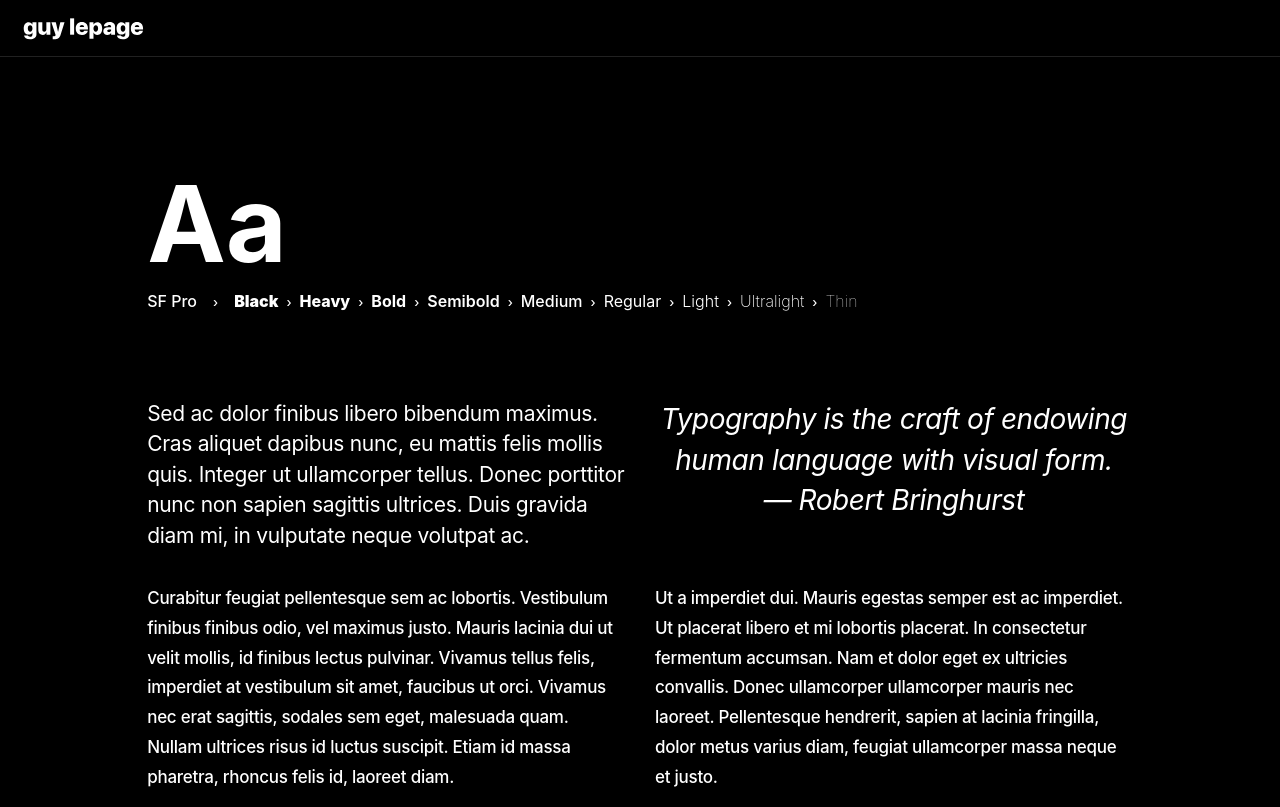
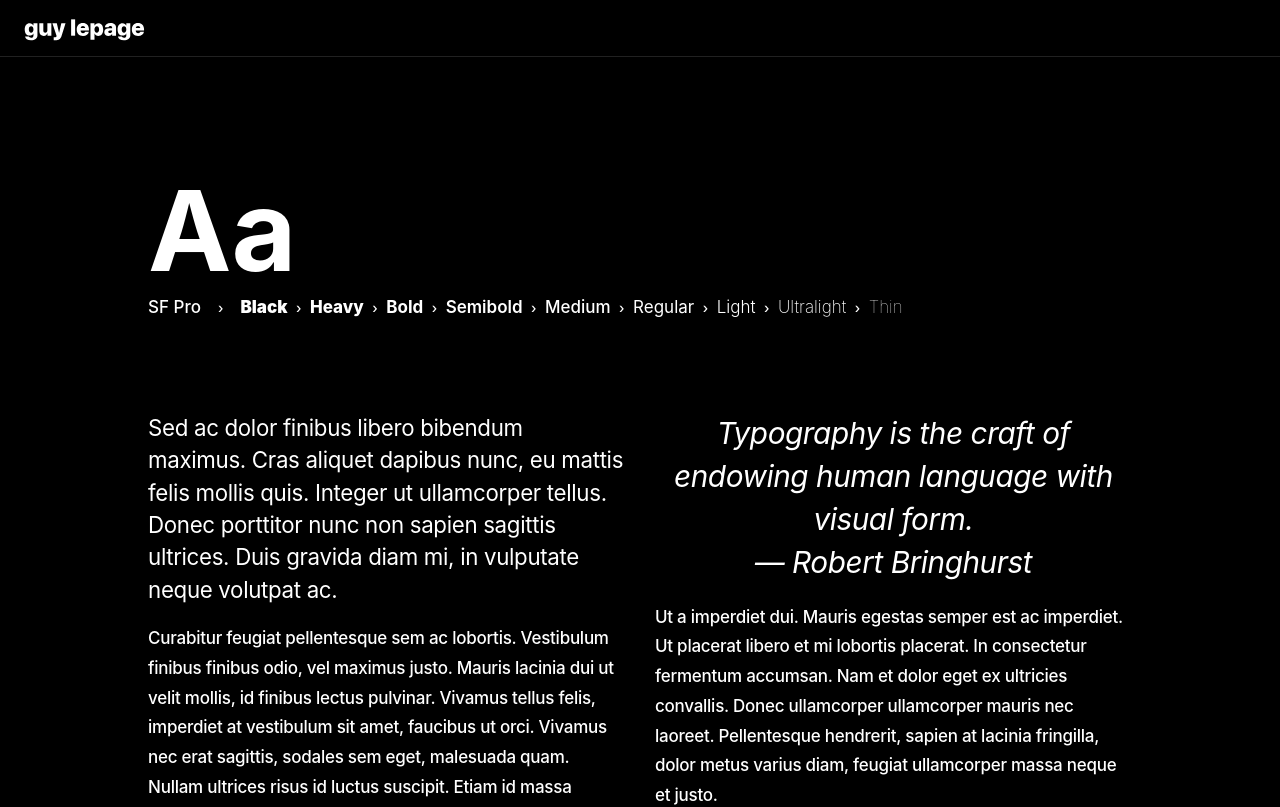
Before and after one commit to guylepage3/lepage.cc, a React (Create React App) app: page /pattern-library in a window 1280 px wide. Shown: the top 807 px of the page. Built offline with nearby package versions, Linux system fonts and the light colour scheme.

Commit message:
defined line-height and leads
Signed-off-by: Guy Lepage <guylepage3@gmail.com>

```diff
--- a/src/components/PatternLib.js
+++ b/src/components/PatternLib.js
@@ -75,24 +75,15 @@ class PatternLib extends Component {
                 <p className="lead text-white">
                   Sed ac dolor finibus libero bibendum maximus. Cras aliquet dapibus nunc, eu mattis felis mollis quis. Integer ut ullamcorper tellus. Donec porttitor nunc non sapien sagittis ultrices. Duis gravida diam mi, in vulputate neque volutpat ac.
                 </p>
-              </div>
-              <div className="col-md-6 text-center">
-                <p className="lead-lg text-white font-italic">
-                  Typography is the craft of endowing human language with visual form. <br />
-                  ― Robert Bringhurst
-                </p>
-              </div>
-            </div>
-            <div className="row">
-              <div className="col-md-6">
-                <p className="text-white">
-                  Curabitur feugiat pellentesque sem ac lobortis. Vestibulum finibus finibus odio, vel maximus justo. Mauris lacinia dui ut velit mollis, id finibus lectus pulvinar. Vivamus tellus felis, imperdiet at vestibulum sit amet, faucibus ut orci. Vivamus nec erat sagittis, sodales sem eget, malesuada quam. Nullam ultrices risus id luctus suscipit. Etiam id massa pharetra, rhoncus felis id, laoreet diam.
-                </p>
                 <p className="text-white">
                   Curabitur feugiat pellentesque sem ac lobortis. Vestibulum finibus finibus odio, vel maximus justo. Mauris lacinia dui ut velit mollis, id finibus lectus pulvinar. Vivamus tellus felis, imperdiet at vestibulum sit amet, faucibus ut orci. Vivamus nec erat sagittis, sodales sem eget, malesuada quam. Nullam ultrices risus id luctus suscipit. Etiam id massa pharetra, rhoncus felis id, laoreet diam.
                 </p>
               </div>
               <div className="col-md-6">
+                <p className="lead-lg text-white font-italic text-center">
+                  Typography is the craft of endowing human language with visual form. <br />
+                  ― Robert Bringhurst
+                </p>
                 <p className=" text-white">
                   Ut a imperdiet dui. Mauris egestas semper est ac imperdiet. Ut placerat libero et mi lobortis placerat. In consectetur fermentum accumsan. Nam et dolor eget ex ultricies convallis. Donec ullamcorper ullamcorper mauris nec laoreet. Pellentesque hendrerit, sapien at lacinia fringilla, dolor metus varius diam, feugiat ullamcorper massa neque et justo.
                 </p>
--- a/src/styles/App.css
+++ b/src/styles/App.css
@@ -82,6 +82,9 @@
   .lead {
     font-size: 1.3125rem;
   }
+  .lead-md {
+    font-size: 1.5rem;
+  }
   .lead-lg {
     font-size: 1.75rem;
   }
@@ -89,6 +92,13 @@
 
 /* Large devices (desktops, 992px and up) */
 @media (min-width: 992px) {
+  html, body {
+    font-size: 17px;
+    line-height: 1.75;
+  }
+  h1, .h1, h2, .h2, h3, .h3, h4, .h4, h5, .h5, h6, .h6 {
+    line-height: 1.125!important;
+  }
   h1, .h1 {
     font-size: 3.1727rem; /* == 50.7632px */
     margin-top: 6.75rem!important; /* == 108px */
--- a/src/styles/Custom.scss
+++ b/src/styles/Custom.scss
@@ -231,15 +231,14 @@ $body-color:                $gray-900 !default;
 // Changes to the base font-size or line-height significantly affect the all
 // other typography.
 
-$font-size-base:              1.0625rem; // !default
+$font-size-base:              1rem; // !default
 $letter-spacing:              .0.008em;
-$line-height-base:            1.75; // Multiplied by the element's font-size
+$line-height-base:            1.5; // Multiplied by the element's font-size
 $font-weight-normal:          500; // default weight = Medium
 
 html, body {
   letter-spacing:             $letter-spacing;
 }
-
 
 
 // Headings
@@ -249,23 +248,46 @@ html, body {
 
 $headings-font-weight:        600;
 $headings-letter-spacing:     -0.005em;
-$headings-line-height:        1.125; // !default
+$headings-line-height:        1.2; // default
 $headings-margin-bottom:      (1.0625rem * 1.5);
 
-$h1-font-size:                $font-size-base * 2.5;
-                              // 2.5rem == 40px
-$h2-font-size:                $font-size-base * 2;
-                              // 2rem == 32px
-$h3-font-size:                $font-size-base * 1.75;
-                              // 1.75rem == 28px
-$h4-font-size:                $font-size-base * 1.5;
-                              // 1.5rem == 24px
-$h5-font-size:                $font-size-base * 1.2;
-                              // 1.2rem == 20px
-$h6-font-size:                $font-size-base * 1;
-                              // 1rem == 16px
+$h6-font-size:                $font-size-base * 1.125;
+                              // 1.125rem == 18px
+$h5-font-size:                $h6-font-size * 1.125;
+                              // 1.2656rem == 20.2496px
+$h4-font-size:                $h5-font-size * 1.125;
+                              // 1.4238rem == 22.7808px
+$h3-font-size:                $h4-font-size * 1.125;
+                              // 1.6018rem == 25.6288px
+$h2-font-size:                $h3-font-size * 1.125;
+                              // 1.802rem == 28.832px
+$h1-font-size:                $h2-font-size * 1.125;
+                              // 2.0273rem == 32.4368px
 
-// Descending margin-top
+// Descending headings line-height
+// For descending line-height values, use the following method
+
+$h6-line-height:              1.35rem * 1.125;
+                              // 1.51875rem == 24.3px
+$h5-line-height:              $h6-line-height * 1.125;
+                              // 1.70859rem == 27.3374px
+$h4-line-height:              $h5-line-height * 1.125;
+                              // 1.92217rem == 30.7547px
+$h3-line-height:              $h4-line-height * 1.125;
+                              // .16244rem == 34.599px
+$h2-line-height:              $h3-line-height * 1.125;
+                              // 2.43274rem == 38.9238px
+$h1-line-height:              $h2-line-height * 1.125;
+                              // 2.73684rem == 43.7894px
+
+h6, .h6 { line-height: $h6-line-height!important; }
+h5, .h5 { line-height: $h5-line-height!important; }
+h4, .h4 { line-height: $h4-line-height!important; }
+h3, .h3 { line-height: $h3-line-height!important; }
+h2, .h2 { line-height: $h2-line-height!important; }
+h1, .h1 { line-height: $h1-line-height!important; }
+
+// Descending headings margin-top
 // For descending margin-top values, use the following method
 
 h1, .h1 { margin-top: ($h1-font-size * 2.25)!important; }
@@ -312,7 +334,7 @@ $display1-weight:             700;
 $display2-weight:             700;
 $display3-weight:             700;
 $display4-weight:             700;
-$display-line-height:         $headings-line-height; // !default
+$display-line-height:         1.05!important; // !default
 
 // Leads
 //
@@ -328,12 +350,20 @@ $lead-line-height:            1.45;
                               // == 30.45px              (1.3125rem == 21px)
                               // == 29px                 (1rem == 16px)
 
-.lead, .lead-lg {
+.lead, .lead-md, .lead-lg {
   margin-top: $lead-margin-top; // Custom Sass variable
   line-height: $lead-line-height; // Custom Sass variable
   font-weight: $lead-font-weight; // Custom Sass variable
   // margin-bottom: 1.0625rem; // == 17px // Inherited from the p element
   // letter-spacing: -0.015em; // == -0.315px // Inherited from the p element
+}
+
+.lead-md {
+  font-size: 1.35rem;
+}
+
+.lead-lg {
+  font-size: 1.5rem;
 }
 
 // Paragraphs
```
